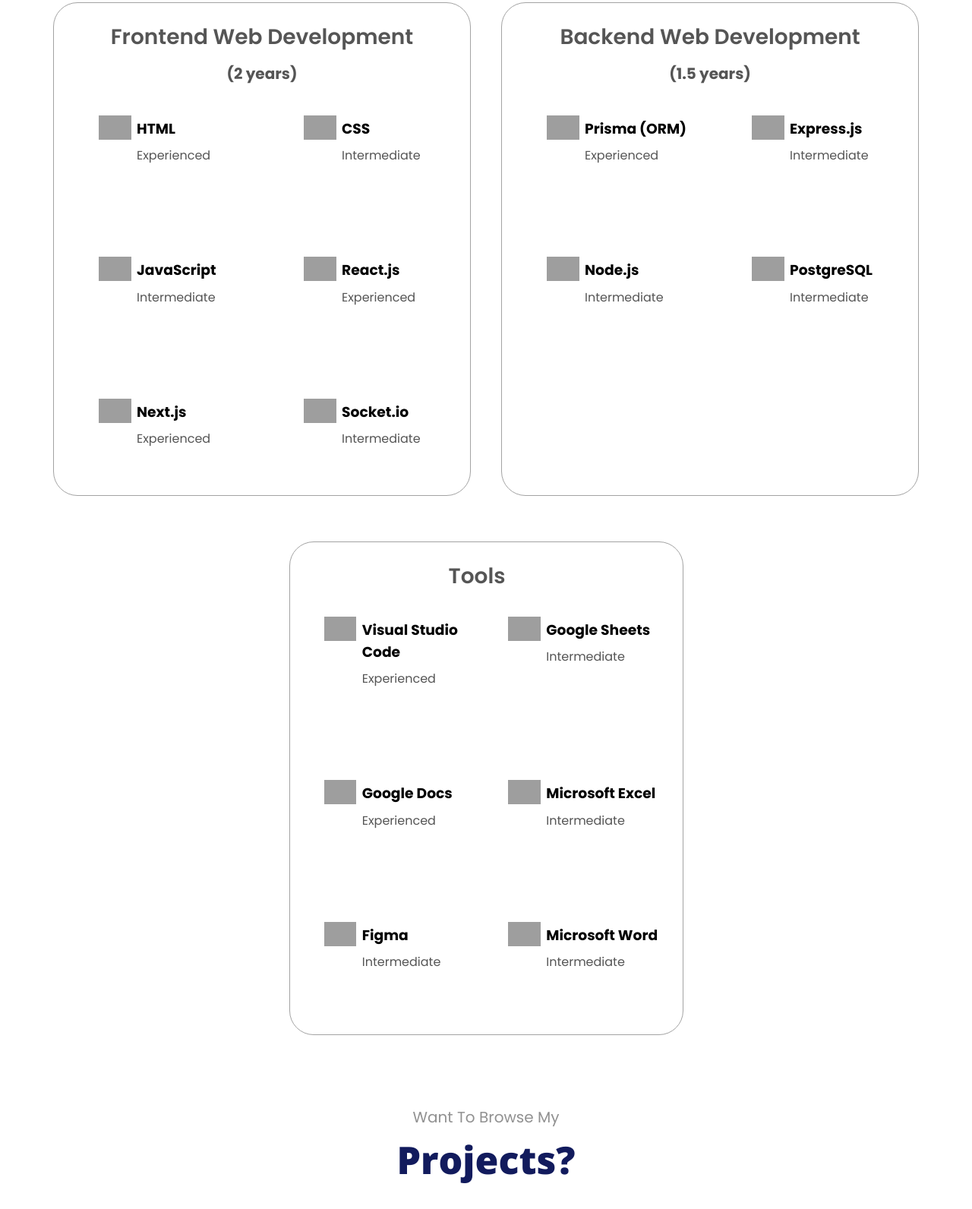
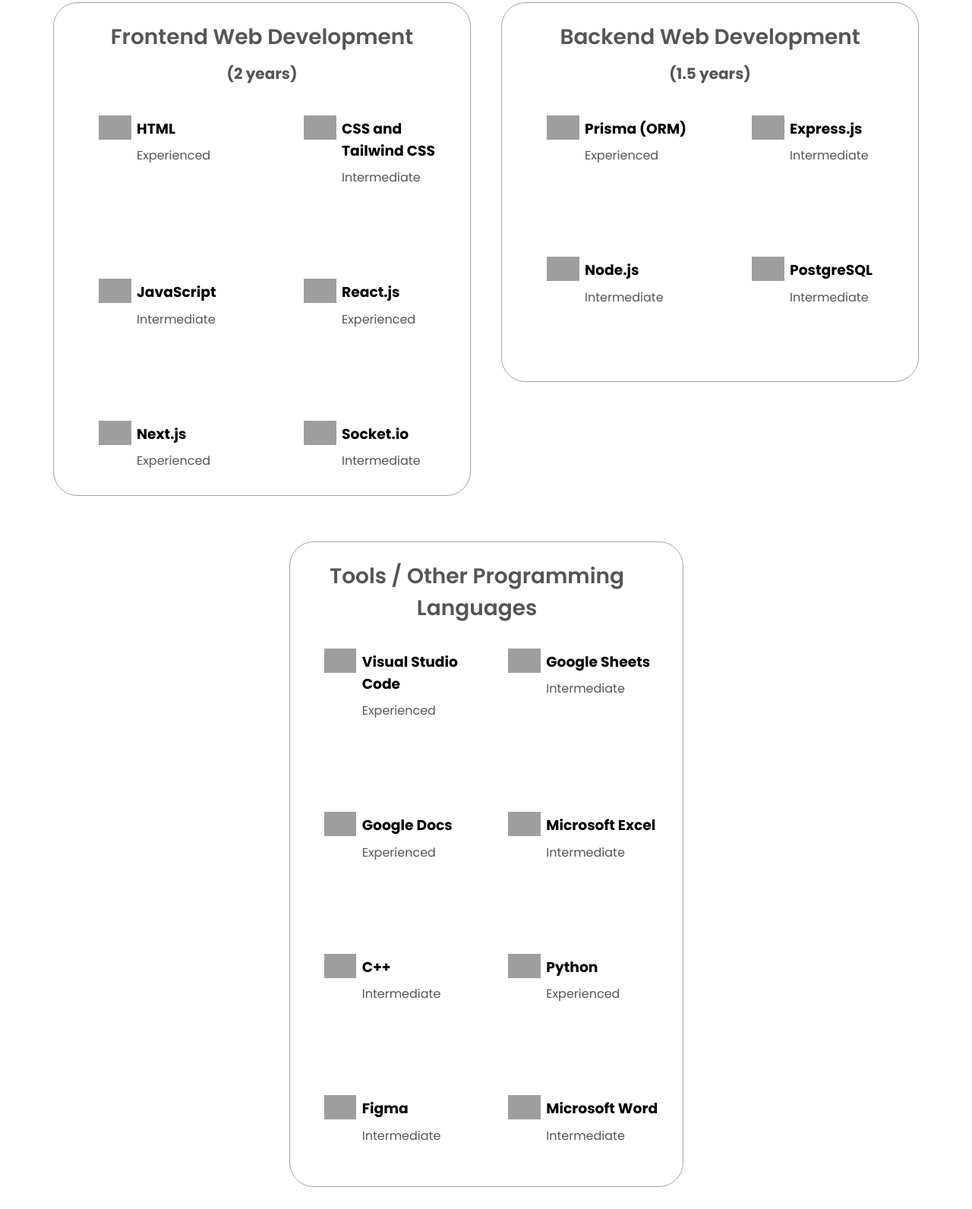
Before and after one commit to Coder030/Portfolio, a plain HTML site: page index.html in a window 1280 px wide. Shown: the part 1771-3363 px from the top of the page at 76% size. Drawn offline with nearby package versions, Linux system fonts and the light colour scheme; grey boxes are pictures that could not be loaded; a web font is replaced by a local one.

Commit message:
heeeheee

```diff
--- a/index.html
+++ b/index.html
@@ -91,7 +91,7 @@
         <article>
           <img src="https://danii72o.github.io/Portfolio/assets/checkmark.png" alt="Experience icon" class="icon">
           <div>
-            <h3 class="big-short-skill">CSS</h3>
+            <h3 class="big-short-skill">CSS and Tailwind CSS</h3>
             <p class="short-skills">Intermediate</p>
           </div>
         </article>
@@ -131,7 +131,7 @@
 
 
 
-    <div class="details-container-1">
+    <div class="details-container-3">
       <h2 class="experience-sub-title">Backend Web Development</h2>
       <p class="years">(1.5 years)</p>
       <div class="article-container">
@@ -171,7 +171,7 @@
 
 
     <div class="details-container-2">
-      <h2 class="experience-sub-title">Tools</h2>
+      <h2 class="experience-sub-title">Tools / Other Programming Languages</h2>
       <div class="article-container">
         <article>
           <img src="https://danii72o.github.io/Portfolio/assets/checkmark.png" alt="Experience icon" class="icon">
@@ -199,6 +199,20 @@
           <div>
             <h3 class="big-short-skill">Microsoft Excel</h3>
             <p class="short-skills">Intermediate</p>
+          </div>
+        </article>
+        <article>
+          <img src="https://danii72o.github.io/Portfolio/assets/checkmark.png" alt="Experience icon" class="icon">
+          <div>
+            <h3 class="big-short-skill">C++</h3>
+            <p class="short-skills">Intermediate</p>
+          </div>
+        </article>
+        <article>
+          <img src="https://danii72o.github.io/Portfolio/assets/checkmark.png" alt="Experience icon" class="icon">
+          <div>
+            <h3 class="big-short-skill">Python</h3>
+            <p class="short-skills">Experienced</p>
           </div>
         </article>
         <article>
--- a/style.css
+++ b/style.css
@@ -169,6 +169,22 @@
   margin-top: 40px;
 
 }
+.details-container-3 {
+  font-family: "Poppins", sans-serif;
+  margin: 20px;
+  padding: 1.5rem;
+  flex: 1;
+  background: white;
+  border-radius: 2rem;
+  border: rgb(53, 53, 53) 0.1rem solid;
+  border-color: rgb(163, 163, 163);
+  text-align: center;
+  height: 450px;
+  min-width: 400px;
+  max-width: 500px;
+  margin-top: 40px;
+
+}
 .details-container-2 {
   font-family: "Poppins", sans-serif;
   padding: 1.5rem;
@@ -179,7 +195,7 @@
   border: rgb(53, 53, 53) 0.1rem solid;
   border-color: rgb(163, 163, 163);
   text-align: center;
-  height: 600px;
+  height: 800px;
   width: fit-content;
   max-width: 445px;
   margin: 0 auto;
```
Also changed, not shown: Screenshot 2024-06-19 at 10.11.00 PM.png (deleted).
